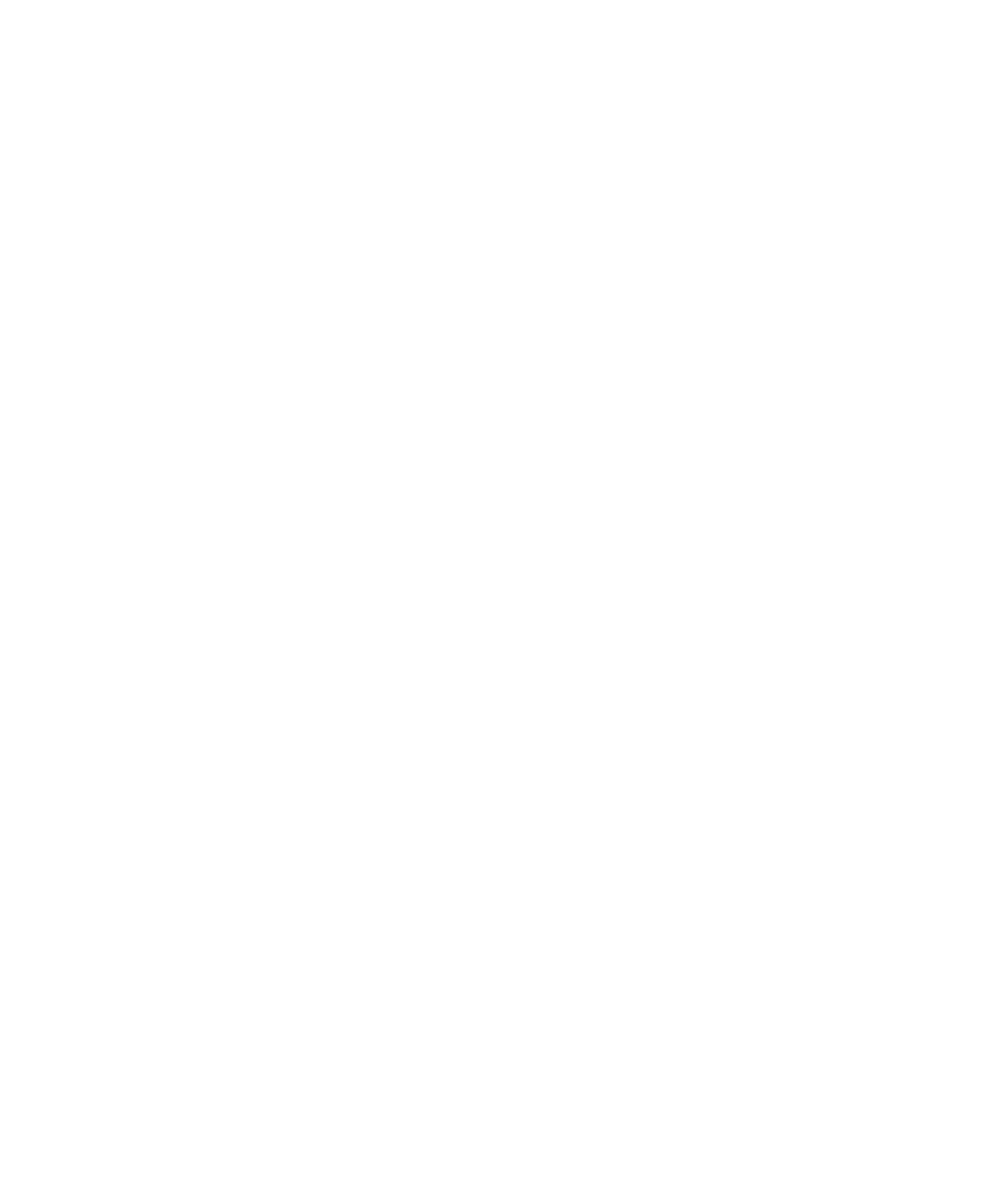
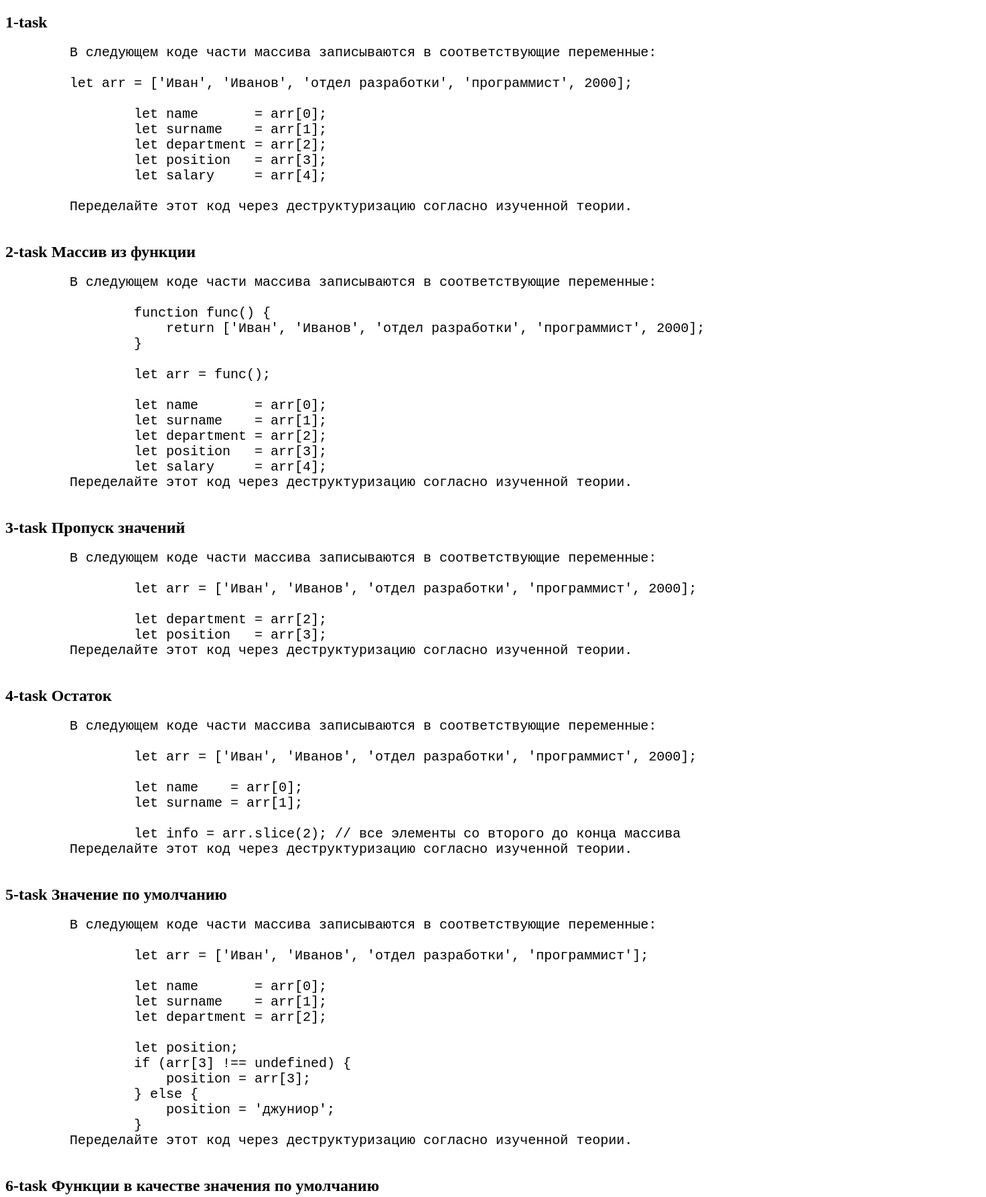
Before and after one commit to alimbaeva/Tasks_2022_KK, a plain HTML site: page Destructuring/index.html in a window 1280 px wide. Shown: the top 1788 px of the page at 67% size, 1472 px wide, since content can reach past the window. Before the commit the page ends 800 px from the top, so only its background shows below. Drawn offline with Linux system fonts and the light colour scheme.

Commit message:
feat: add tasks

```diff
--- a/Destructuring/index.html
+++ b/Destructuring/index.html
@@ -7,9 +7,108 @@
     <meta name="viewport" content="width=device-width, initial-scale=1.0">
     <title>Document</title>
 </head>
+<style>
+    pre {
+        font-size: 20px;
+    }
+</style>
 
 <body>
+    <h2>1-task</h2>
+    <pre>
+        В следующем коде части массива записываются в соответствующие переменные:
 
+        let arr = ['Иван', 'Иванов', 'отдел разработки', 'программист', 2000];
+
+                let name       = arr[0];
+                let surname    = arr[1];
+                let department = arr[2];
+                let position   = arr[3];
+                let salary     = arr[4];
+
+        Переделайте этот код через деструктуризацию согласно изученной теории.
+    </pre>
+
+
+    <h2>2-task Массив из функции</h2>
+    <pre>
+        В следующем коде части массива записываются в соответствующие переменные:
+
+                function func() {
+                    return ['Иван', 'Иванов', 'отдел разработки', 'программист', 2000];
+                }
+
+                let arr = func();
+
+                let name       = arr[0];
+                let surname    = arr[1];
+                let department = arr[2];
+                let position   = arr[3];
+                let salary     = arr[4];
+        Переделайте этот код через деструктуризацию согласно изученной теории.
+    </pre>
+
+
+    <h2>3-task Пропуск значений</h2>
+    <pre>
+        В следующем коде части массива записываются в соответствующие переменные:
+
+                let arr = ['Иван', 'Иванов', 'отдел разработки', 'программист', 2000];
+
+                let department = arr[2];
+                let position   = arr[3];
+        Переделайте этот код через деструктуризацию согласно изученной теории.
+    </pre>
+
+    <h2>4-task Остаток</h2>
+    <pre>
+        В следующем коде части массива записываются в соответствующие переменные:
+
+                let arr = ['Иван', 'Иванов', 'отдел разработки', 'программист', 2000];
+
+                let name    = arr[0];
+                let surname = arr[1];
+
+                let info = arr.slice(2); // все элементы со второго до конца массива
+        Переделайте этот код через деструктуризацию согласно изученной теории.
+    </pre>
+
+    <h2>5-task Значение по умолчанию</h2>
+    <pre>
+        В следующем коде части массива записываются в соответствующие переменные:
+
+                let arr = ['Иван', 'Иванов', 'отдел разработки', 'программист'];
+
+                let name       = arr[0];
+                let surname    = arr[1];
+                let department = arr[2];
+
+                let position;
+                if (arr[3] !== undefined) {
+                    position = arr[3];
+                } else {
+                    position = 'джуниор';
+                }
+        Переделайте этот код через деструктуризацию согласно изученной теории.
+    </pre>
+
+    <h2>6-task Функции в качестве значения по умолчанию</h2>
+    <pre>
+        В качестве значения по умолчанию можно также указывать функцию. Пусть, к примеру, у нас есть функция,
+         возвращающая текущий день недели:
+
+            function func() {
+                return (new Date).getDate();
+            }
+            Давайте укажем эту функцию в качестве значения переменной day:
+
+            let [year, month, day = func()] = arr;
+
+
+            Модифицируйте полученный выше код так, чтобы при отсутствии в массиве значения
+            для месяца по умолчанию брался текущий месяц, а при отсутствии значения для года - соответственно текущий год.
+    </pre>
+    <script src="js.js"></script>
 </body>
 
 </html>
--- /dev/null
+++ b/Destructuring/js.js
@@ -0,0 +1,89 @@
+console.log('1-задача');
+
+let arr = ['Иван', 'Иванов', 'отдел разработки', 'программист', 2000];
+
+let [name, surname, department, position, salary] = arr;
+console.log('name ', name)
+console.log('surname ', surname)
+console.log('department', department)
+console.log('position ', position)
+console.log('salary ', salary)
+
+// =============
+
+console.log('2-задача');
+
+function func() {
+    return ['Иван', 'Иванов', 'отдел разработки', 'программист', 2000];
+}
+
+let [name1, surname1, department1, position1, salary1] = func()
+
+console.log('name ', name1)
+console.log('surname ', surname1)
+console.log('department', department1)
+console.log('position ', position1)
+console.log('salary ', salary1)
+
+// ================
+
+console.log('3-задача');
+
+let arr3 = ['Иван', 'Иванов', 'отдел разработки', 'программист', 2000];
+
+let [, , department2, position2,] = arr3
+
+console.log('department', department2)
+console.log('position ', position2)
+
+// ==============
+
+console.log('4-задача');
+
+let arr4 = ['Иван', 'Иванов', 'отдел разработки', 'программист', 2000];
+
+let [name3, surname3, ...salary3] = arr4
+
+console.log('name3', name3)
+console.log('surname3 ', surname3)
+console.log('salary3 ', salary3)
+
+// ==============
+
+console.log('5-задача');
+
+let arr5 = ['Иван', 'Иванов', 'отдел разработки'];
+
+let [name4, surname4, department4, position4 = 'джуниор'] = arr5
+
+console.log('name3', name4)
+console.log('surname3 ', surname4)
+console.log('department4 ', department4)
+console.log('position4 ', position4)
+
+
+// ==============
+
+console.log('6-задача');
+
+let arr6 = [2025, , 31];
+
+function func2() {
+    let year = (new Date).getFullYear();
+
+    return year
+}
+function func3() {
+    let month = (new Date).getMonth();
+    return month
+}
+function func4() {
+    let date = (new Date).getDate();
+    return date
+}
+
+let [year1 = func2(), month1 = func3(), day1 = func4()] = arr6;
+
+console.log(year1)
+console.log(month1)
+console.log(day1)
```
